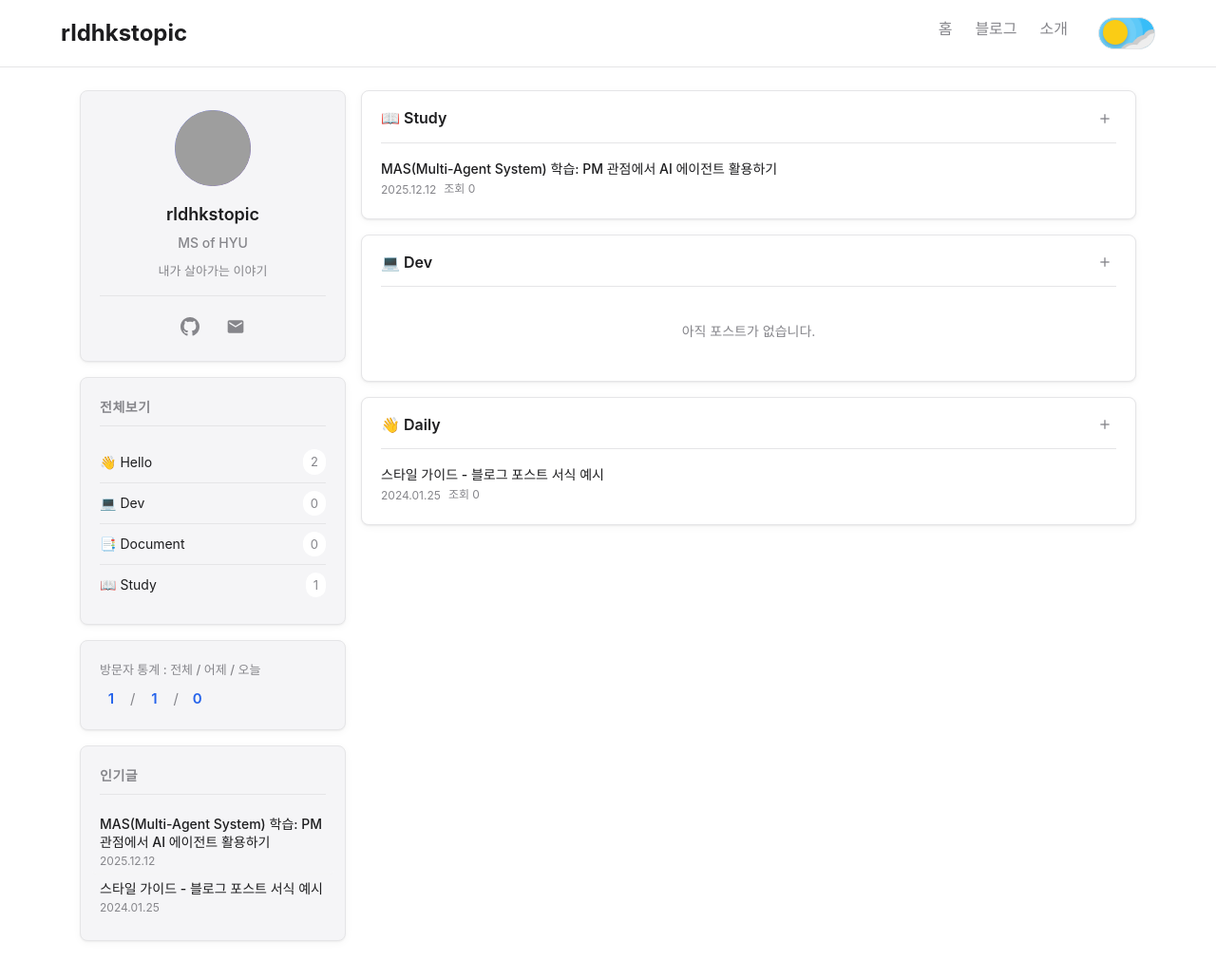
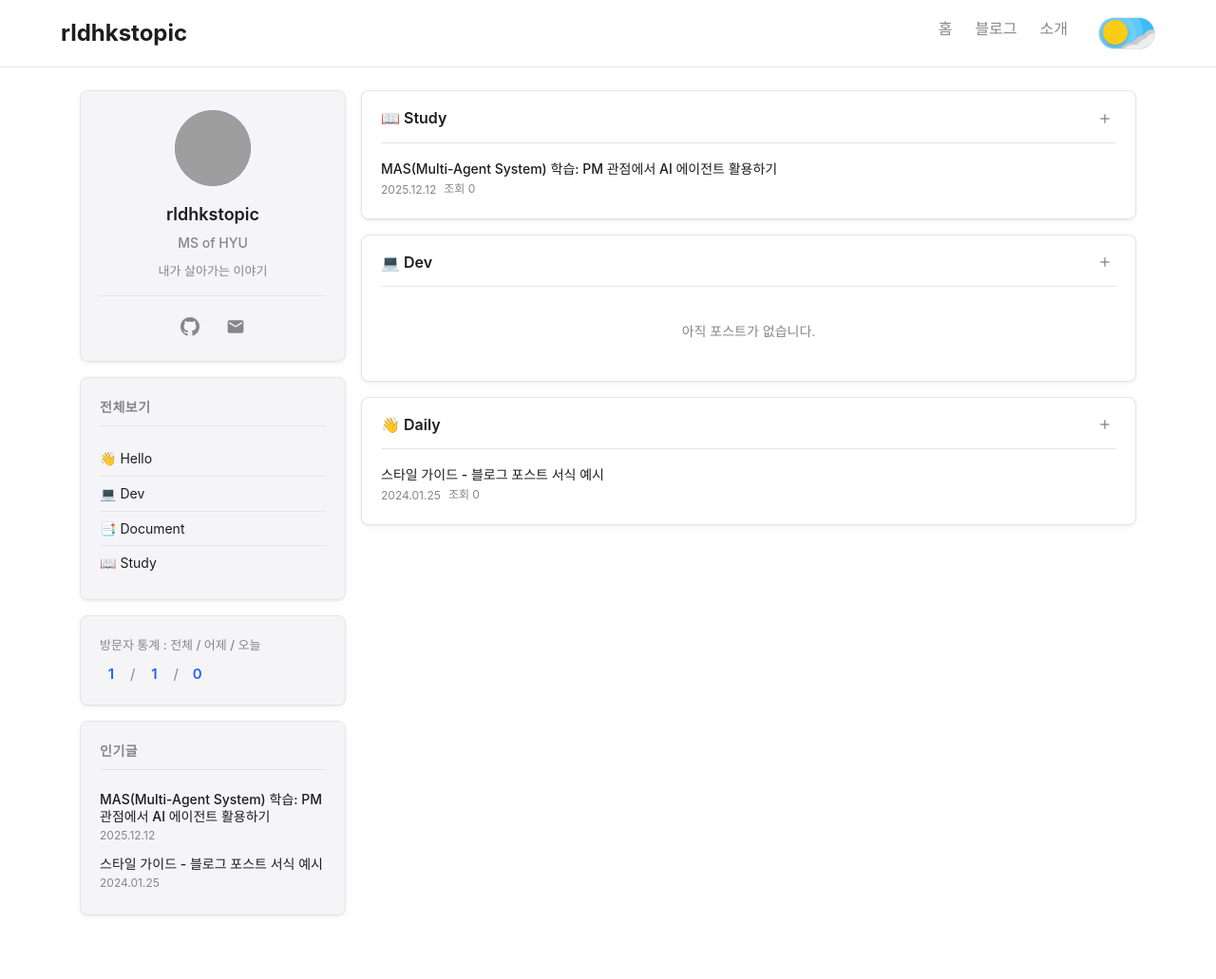
Before and after one commit to rldhkstopic/rldhkstopic.github.io, a Jekyll site: the page built from index.html, in a window 1280 px wide and 1031 px high. Shown: the whole window at 95% size. Built offline with Jekyll 4.4.1, drawn with Linux system fonts in a browser that asks for light colours; nearby versions of some CDN libraries; the list of posts is cut into pages by our own code; grey boxes are pictures that could not be loaded.

Commit message:
카테고리 개선: 카운트를 하위 카테고리로 이동, 배경색 제거, 카테고리별 페이지 생성 및 + 버튼 링크 연결

```diff
--- a/assets/css/main.css
+++ b/assets/css/main.css
@@ -462,9 +462,7 @@
 .category-count {
   font-size: 0.8125rem;
   color: var(--text-secondary);
-  background: var(--bg-primary);
-  padding: 0.25rem 0.5rem;
-  border-radius: 12px;
+  padding: 0 0.25rem;
 }
 
 
@@ -499,6 +497,9 @@
   font-size: 0.8125rem;
   transition: color 0.2s;
   line-height: 1.3;
+  display: flex;
+  justify-content: space-between;
+  align-items: center;
 }
 
 .sub-category-link:hover {
@@ -634,6 +635,22 @@
 
 .post-list-item.empty:hover {
   padding-left: 0;
+}
+
+/* 카테고리 페이지 */
+.category-page {
+  max-width: 900px;
+  margin: 0 auto;
+  padding: 2rem 1.5rem;
+}
+
+.category-page-title {
+  font-size: 1.75rem;
+  font-weight: 600;
+  color: var(--text-primary);
+  margin: 0 0 2rem 0;
+  padding-bottom: 1rem;
+  border-bottom: 2px solid var(--border-color);
 }
 
 .post-list-title {
--- a/index.html
+++ b/index.html
@@ -54,62 +54,91 @@
         <li class="category-item">
           <a href="#" class="category-link" onclick="event.preventDefault(); toggleCategory(this);">
             <span>👋 Hello</span>
-            <span class="category-count">{{ site.posts.size }}</span>
           </a>
           <ul class="sub-category-list">
             <li class="sub-category-item">
-              <a href="#" class="sub-category-link">Daily</a>
+              <a href="/daily/" class="sub-category-link">
+                Daily
+                <span class="category-count">
+                  {% assign daily_posts = site.posts | where: "category", "daily" %}
+                  {{ daily_posts.size }}
+                </span>
+              </a>
             </li>
           </ul>
         </li>
         <li class="category-item">
           <a href="#" class="category-link" onclick="event.preventDefault(); toggleCategory(this);">
             <span>💻 Dev</span>
+          </a>
+          <ul class="sub-category-list">
+            <li class="sub-category-item">
+              <a href="/dev/" class="sub-category-link">
+                VHDL FPGA
                 <span class="category-count">
                   {% assign dev_posts = site.posts | where: "category", "dev" %}
                   {{ dev_posts.size }}
                 </span>
               </a>
-          <ul class="sub-category-list">
-            <li class="sub-category-item">
-              <a href="#" class="sub-category-link">VHDL FPGA</a>
             </li>
           </ul>
         </li>
         <li class="category-item">
           <a href="#" class="category-link" onclick="event.preventDefault(); toggleCategory(this);">
             <span>📑 Document</span>
+          </a>
+          <ul class="sub-category-list">
+            <li class="sub-category-item">
+              <a href="/document/" class="sub-category-link">
+                U.S. Stock News
                 <span class="category-count">
                   {% assign doc_posts = site.posts | where: "category", "document" %}
                   {{ doc_posts.size }}
                 </span>
               </a>
-          <ul class="sub-category-list">
-            <li class="sub-category-item">
-              <a href="#" class="sub-category-link">U.S. Stock News</a>
             </li>
             <li class="sub-category-item">
-              <a href="#" class="sub-category-link">My Stocks</a>
+              <a href="/document/" class="sub-category-link">
+                My Stocks
+                <span class="category-count">
+                  {% assign doc_posts = site.posts | where: "category", "document" %}
+                  {{ doc_posts.size }}
+                </span>
+              </a>
             </li>
           </ul>
         </li>
         <li class="category-item">
           <a href="#" class="category-link" onclick="event.preventDefault(); toggleCategory(this);">
             <span>📖 Study</span>
+          </a>
+          <ul class="sub-category-list">
+            <li class="sub-category-item">
+              <a href="/study/" class="sub-category-link">
+                VHDL
                 <span class="category-count">
                   {% assign study_posts = site.posts | where: "category", "study" %}
                   {{ study_posts.size }}
                 </span>
               </a>
-          <ul class="sub-category-list">
-            <li class="sub-category-item">
-              <a href="#" class="sub-category-link">VHDL</a>
             </li>
             <li class="sub-category-item">
-              <a href="#" class="sub-category-link">Pytorch</a>
+              <a href="/study/" class="sub-category-link">
+                Pytorch
+                <span class="category-count">
+                  {% assign study_posts = site.posts | where: "category", "study" %}
+                  {{ study_posts.size }}
+                </span>
+              </a>
             </li>
             <li class="sub-category-item">
-              <a href="#" class="sub-category-link">모르는 개념</a>
+              <a href="/study/" class="sub-category-link">
+                모르는 개념
+                <span class="category-count">
+                  {% assign study_posts = site.posts | where: "category", "study" %}
+                  {{ study_posts.size }}
+                </span>
+              </a>
             </li>
           </ul>
         </li>
@@ -151,7 +180,7 @@
     <div class="content-section">
       <div class="section-header">
         <h2 class="section-title">📖 Study</h2>
-        <a href="#" class="section-more" title="더보기">
+        <a href="/study/" class="section-more" title="더보기">
           <svg width="16" height="16" viewBox="0 0 24 24" fill="none" stroke="currentColor" stroke-width="2">
             <line x1="12" y1="5" x2="12" y2="19"></line>
             <line x1="5" y1="12" x2="19" y2="12"></line>
@@ -182,7 +211,7 @@
     <div class="content-section">
       <div class="section-header">
         <h2 class="section-title">💻 Dev</h2>
-        <a href="#" class="section-more" title="더보기">
+        <a href="/dev/" class="section-more" title="더보기">
           <svg width="16" height="16" viewBox="0 0 24 24" fill="none" stroke="currentColor" stroke-width="2">
             <line x1="12" y1="5" x2="12" y2="19"></line>
             <line x1="5" y1="12" x2="19" y2="12"></line>
@@ -213,7 +242,7 @@
     <div class="content-section">
       <div class="section-header">
         <h2 class="section-title">👋 Daily</h2>
-        <a href="#" class="section-more" title="더보기">
+        <a href="/daily/" class="section-more" title="더보기">
           <svg width="16" height="16" viewBox="0 0 24 24" fill="none" stroke="currentColor" stroke-width="2">
             <line x1="12" y1="5" x2="12" y2="19"></line>
             <line x1="5" y1="12" x2="19" y2="12"></line>
```
Also changed, not shown: daily.html (added, +27 -0 lines), dev.html (added, +27 -0 lines), document.html (added, +27 -0 lines), study.html (added, +27 -0 lines). Lines whose indentation alone changed are shown as unchanged.
